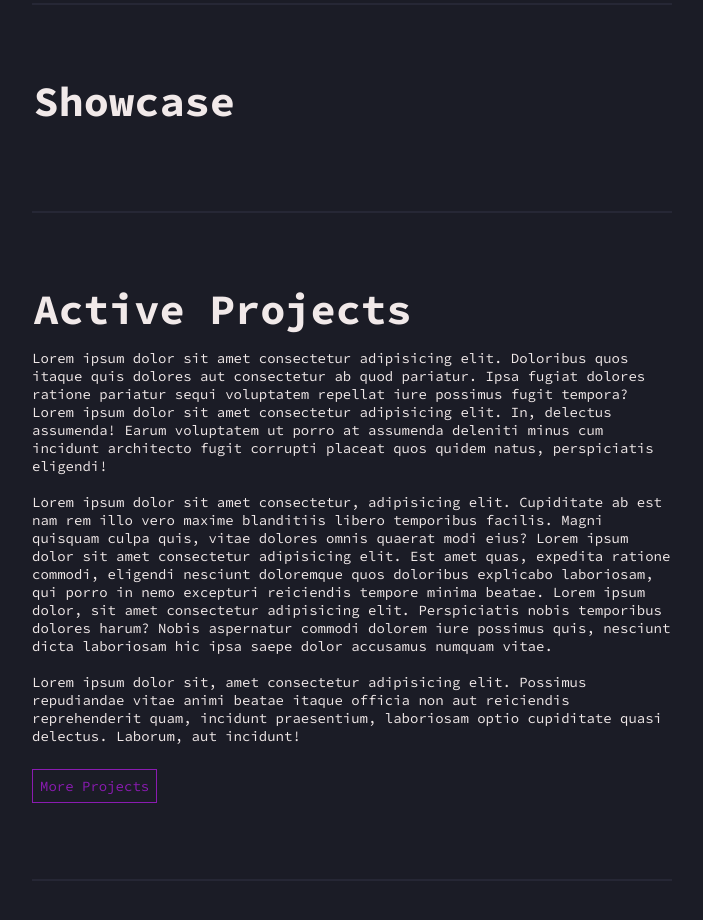
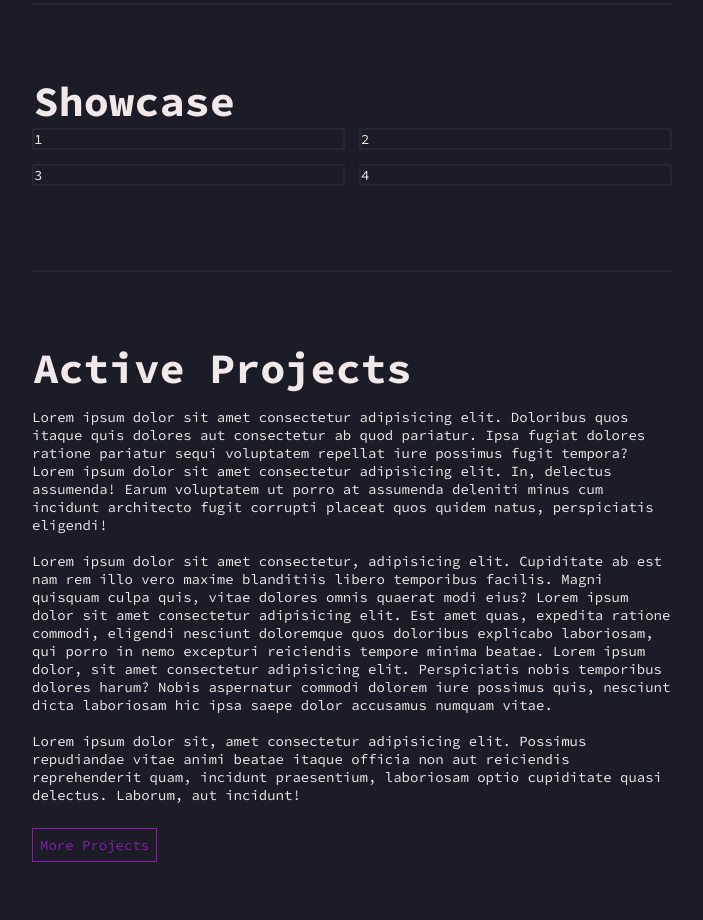
Before and after one commit to voro-ntisthlm/WEBWEB01, a plain HTML site: page index.html in a window 1280 px wide. Shown: the part 839-1759 px from the top of the page, without its empty margins (288-991 px from the left). Drawn offline with Linux system fonts and the light colour scheme.

Commit message:
Made the css grid work

```diff
--- a/Styles/master.css
+++ b/Styles/master.css
@@ -177,8 +177,14 @@ footer{
   gap: 1rem;
 
 
-  grid-template-columns: repeat(auto-fit);
+  grid-template-columns: repeat(auto-fit, minmax(300px, 1fr));
 }
+
+.grid-card{
+  border: 0.2rem solid var(--DarkAccent) ;
+  border-radius: 0.2rem;
+}
+
 
 .grid-template{
 
--- a/index.html
+++ b/index.html
@@ -39,14 +39,27 @@
           <h1>With <b style="color:var(--Vue);" id="language">Vue.js</b></h1>
           <h1>since <b style="color:orange;" id="year">2019</b></h1>
         </section>
-        <img src="Img\web-html.JPG" alt="VScode" srcset="">
+        <img src="Img\web-html.JPG" alt="VScode">
     </header>
     <main class="container">
       <section >
         <div id="showcase" class="anchour-point is-alone"></div>
         <article >
           <h1>Showcase</h1>
-          <div class="showcase-grid"></div>
+          <div class="grid-showcasse">
+            <div class="grid-card">
+              1
+            </div>
+            <div class="grid-card">
+              2
+            </div>
+            <div class="grid-card">
+              3
+            </div>
+            <div class="grid-card">
+              4
+            </div>
+          </div>
         </article>
       </section>
       <section >
```
